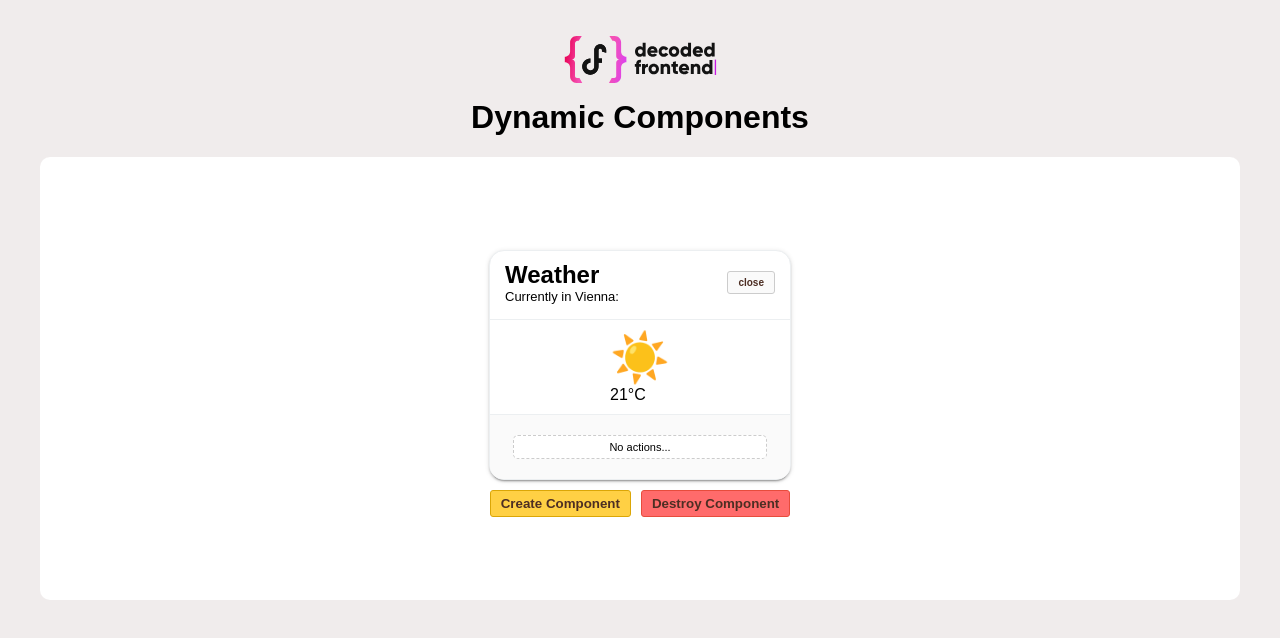
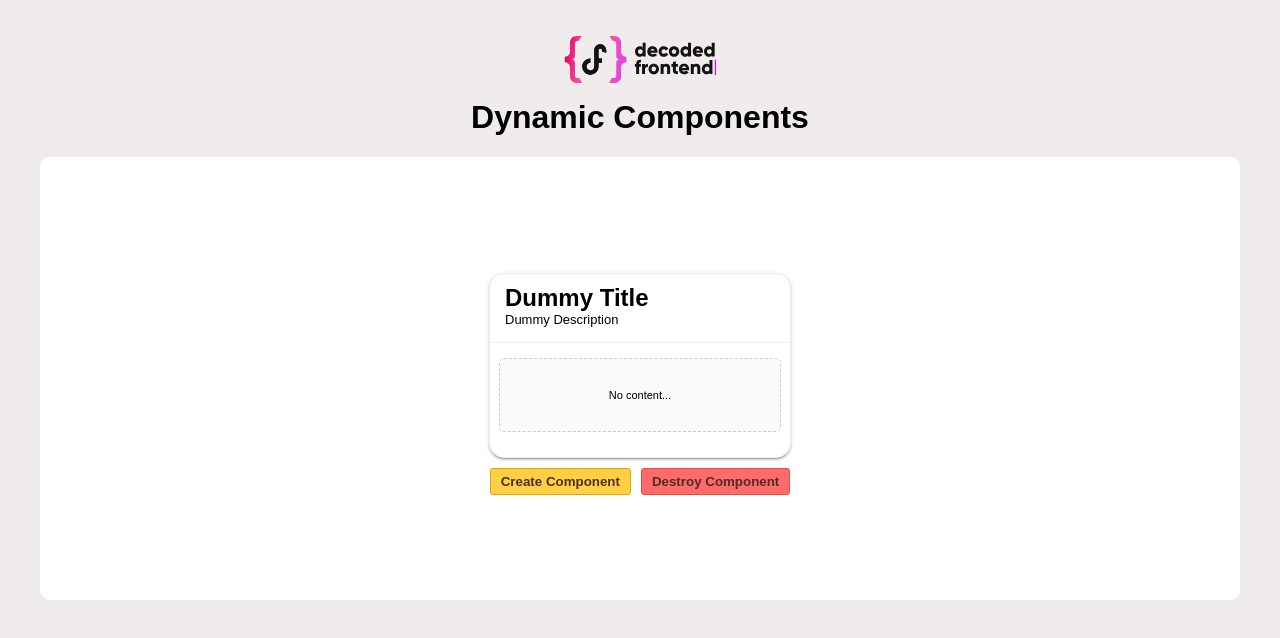
Before and after one commit to DMezhenskyi/angular-dynamic-components, an Angular app: page / in a window 1280 px wide. Both pictures are taken after a click on the button "Create Component". Shown: the top 638 px of the page. Built offline with nearby package versions, Linux system fonts and the light colour scheme.

Commit message:
simplified demo for reproduction

```diff
--- a/angular.json
+++ b/angular.json
@@ -44,9 +44,6 @@
             "outputPath": "dist/angular-dynamic-components",
             "index": "src/index.html",
             "browser": "src/main.ts",
-            "polyfills": [
-              "zone.js"
-            ],
             "tsConfig": "tsconfig.app.json",
             "inlineStyleLanguage": "scss",
             "assets": [
--- a/src/app/app.component.ts
+++ b/src/app/app.component.ts
@@ -1,44 +1,35 @@
-import { Component, ComponentRef, TemplateRef, viewChild, ViewContainerRef } from '@angular/core';
+import { Component, ComponentRef, viewChild, ViewContainerRef } from '@angular/core';
 import { WidgetComponent } from './widget/widget.component';
-import { WeatherContentComponent } from './widget/weather-content.component';
 
 @Component({
     selector: 'app-root',
     template: `
     <img class="logo" src="./logo.svg" alt="Decoded Frontend" />
     <h1 class="page-title">Dynamic Components</h1>
-    <ng-template #content>
-      <app-weather-content />
-    </ng-template>
+
     <main id="content">
+
       <ng-container #container></ng-container>
+
       <section class="toolbar">
         <button (click)="createComponent()" class="create">Create Component</button>
         <button (click)="destroyComponent()" class="destroy">Destroy Component</button>
       </section>
     </main>
-  `,
-    imports: [WeatherContentComponent]
+  `
 })
 export class AppComponent {
   vcr = viewChild('container', { read: ViewContainerRef });
-  content = viewChild<TemplateRef<unknown>>('content');
   #componentRef?: ComponentRef<WidgetComponent>;
 
   createComponent() {
     this.vcr()?.clear();
-    let contentView = this.vcr()?.createEmbeddedView(this.content()!)
-    this.#componentRef = this.vcr()?.createComponent(WidgetComponent, {
-      projectableNodes: [
-        contentView?.rootNodes!
-      ]
-    })
-    this.#componentRef?.setInput('title', 'Weather');
-    this.#componentRef?.setInput('description', 'Currently in Vienna:');
+    this.#componentRef = this.vcr()?.createComponent(WidgetComponent)
 
-    this.#componentRef?.instance.closed.subscribe(() => {
-        this.#componentRef?.destroy()
-      }
+    // clean up to release from memory
+    // and avoid detached elements
+    this.#componentRef?.onDestroy(
+      () => this.#componentRef = undefined
     )
   }
   destroyComponent() {
--- a/src/app/app.config.ts
+++ b/src/app/app.config.ts
@@ -1,8 +1,7 @@
-import { ApplicationConfig, provideZoneChangeDetection } from '@angular/core';
-import { provideRouter } from '@angular/router';
-
-import { routes } from './app.routes';
+import { ApplicationConfig, provideExperimentalZonelessChangeDetection } from '@angular/core';
 
 export const appConfig: ApplicationConfig = {
-  providers: [provideZoneChangeDetection({ eventCoalescing: true }), provideRouter(routes)]
+  providers: [
+    provideExperimentalZonelessChangeDetection()
+  ]
 };
--- a/src/app/widget/weather-content.component.ts
+++ b/src/app/widget/weather-content.component.ts
@@ -1,9 +1,9 @@
-import { Component } from "@angular/core";
-import { takeUntilDestroyed } from "@angular/core/rxjs-interop";
-import { interval } from "rxjs";
+import { Component } from '@angular/core';
+import { takeUntilDestroyed } from '@angular/core/rxjs-interop';
+import { interval } from 'rxjs';
 
 @Component({
-  selector: "app-weather-content",
+  selector: 'app-weather-content',
   standalone: true,
   template: `
     <div class="sky-condition">☀️</div>
@@ -15,7 +15,7 @@ export class WeatherContentComponent {
 
   protected temperature = 21;
 
-  #polling = interval(5000);
+  #polling = interval(5000).pipe(takeUntilDestroyed());
 
   ngOnInit() {
     this.#polling.subscribe(() => (this.lastUpdateAt = new Date()));
--- a/src/app/widget/widget.component.ts
+++ b/src/app/widget/widget.component.ts
@@ -1,33 +1,16 @@
-import { Component, input, output } from "@angular/core";
+import { Component } from '@angular/core';
 
 @Component({
-  selector: "app-widget",
-  standalone: true,
+  selector: 'app-widget',
   template: `
     <div class="widget-header">
-      <div class="widget-title">{{ title() }}</div>
-      <div class="widget-sub-title">{{ description() }}</div>
-      <button class="action" (click)="handleClick()">close</button>
+      <div class="widget-title">Dummy Title</div>
+      <div class="widget-sub-title">Dummy Description</div>
     </div>
     <div class="widget-content">
-      <ng-content>
-        <p class="no-content">No content...</p>
-      </ng-content>
-    </div>
-    <div class="widget-actions">
-      <ng-content select="[actions]">
-        <p class="no-actions">No actions...</p>
-      </ng-content>
+      <p class="no-content">No content...</p>
     </div>
   `,
 })
 export class WidgetComponent {
-  title = input("__Widget__");
-  description = input("__Widget description__");
-
-  closed = output<void>();
-
-  handleClick() {
-    this.closed.emit();
-  }
 }
```
